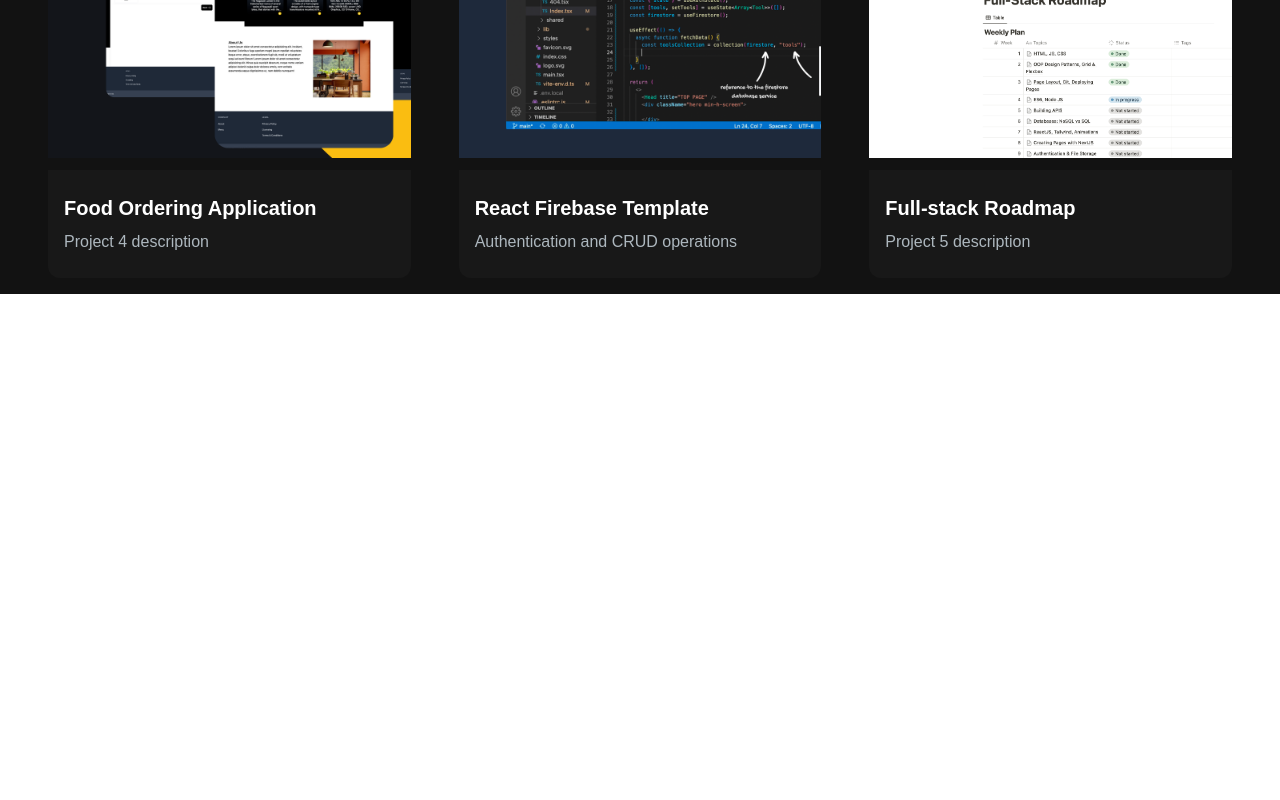
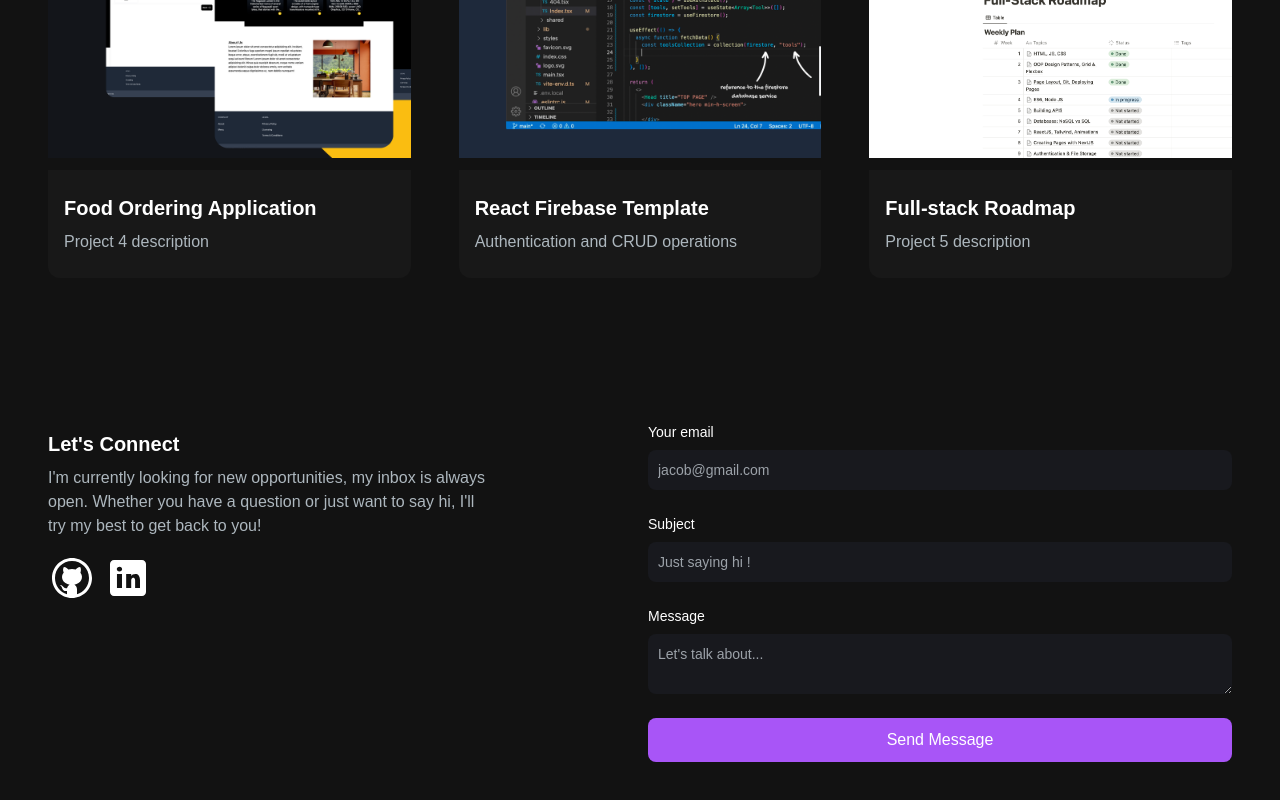
Before and after one commit to adilou42/my-portfolio, a Next.js app: page / in a window 1280 px wide. Shown: the part 1930-2730 px from the top of the page. Before the commit the page ends 2224 px from the top, so only its background shows below. Built offline with nearby package versions, Linux system fonts and the light colour scheme.

Commit message:
🚧 WIP footer

```diff
--- a/app/components/EmailSection.tsx
+++ b/app/components/EmailSection.tsx
@@ -1,10 +1,17 @@
 import React from "react";
+import GithubIcon from "../../public/github-icon.svg";
+import LinkedinIcon from "../../public/linkedin-icon.svg";
+import Link from "next/link";
+import Image from "next/image";
 
 const EmailSection = () => {
   return (
-    <section className="grid md:grid-cols-2 my-12 md:my-12 py-24 gap-4">
-      <div>
-        <h5 className="text-xl font-bold text-white my-2">Let&apos;s Connect</h5>
+    <section className="grid md:grid-cols-2 my-12 md:my-12 py-24 gap-4 relative">
+      <div className="bg-[radial-gradient(ellipse_at_center,_var(--tw-gradient-stops))] from-primary-900 to-transparent rounded-full h-80 w-80 z-0 blur-lg absolute top-3/4 -left-4 transform -translate-x-1/2 -translate-1/2"></div>
+      <div className="z-10">
+        <h5 className="text-xl font-bold text-white my-2">
+          Let&apos;s Connect
+        </h5>
         <p className="text-[#ADB7BE] mb-4 max-w-md">
           {" "}
           I&apos;m currently looking for new opportunities, my inbox is always
@@ -12,7 +19,67 @@ const EmailSection = () => {
           try my best to get back to you!
         </p>
         <div className="socials flex flex-row gap-2">
+          <Link href="github.com">
+            <Image src={GithubIcon} alt="Github Icon" />
+          </Link>
+          <Link href="linkedin.com">
+            <Image src={LinkedinIcon} alt="Linkedin Icon" />
+          </Link>
         </div>
+      </div>
+      <div>
+        <form className="flex flex-col">
+          <div className="mb-6">
+            <label
+              htmlFor="email"
+              className="text-white block mb-2 text-sm font-medium"
+            >
+              Your email
+            </label>
+            <input
+              type="email"
+              id="email"
+              required
+              className="bg-[#18191E] border-[#33353F] placeholder-[#9CA2A9] text-gray-100 text-sm rounded-lg block w-full p-2.5"
+              placeholder="jacob@gmail.com"
+            />
+          </div>
+          <div className="mb-6">
+            <label
+              htmlFor="subject"
+              className="text-white block mb-2 text-sm font-medium"
+            >
+              Subject
+            </label>
+            <input
+              type="text"
+              id="subject"
+              required
+              className="bg-[#18191E] border-[#33353F] placeholder-[#9CA2A9] text-gray-100 text-sm rounded-lg block w-full p-2.5"
+              placeholder="Just saying hi !"
+            />
+          </div>
+          <div className="mb-6">
+            <label
+              htmlFor="message"
+              className="text-white block mb-2 text-sm font-medium"
+            >
+              Message
+            </label>
+            <textarea
+              name="message"
+              id="message"
+              className="bg-[#18191E] border-[#33353F] placeholder-[#9CA2A9] text-gray-100 text-sm rounded-lg block w-full p-2.5"
+              placeholder="Let's talk about..."
+            />
+          </div>
+          <button
+            type="submit"
+            className="bg-purple-500 hover:bg-purple-600 text-white font-medium py-2.5 px-5 rounded-lg w-full"
+          >
+            Send Message
+          </button>
+        </form>
       </div>
     </section>
   );
--- a/app/page.tsx
+++ b/app/page.tsx
@@ -1,4 +1,5 @@
 import AboutSection from "./components/AboutSection";
+import EmailSection from "./components/EmailSection";
 import HeroSection from "./components/HeroSection";
 import Navbar from "./components/Navbar";
 import ProjectsSection from "./components/ProjectsSection";
@@ -11,6 +12,7 @@ export default function Home() {
         <HeroSection />
         <AboutSection />
         <ProjectsSection />
+        <EmailSection />
       </div>
     </main>
   );
```
Also changed, not shown: public/github-icon.svg (added), public/linkedin-icon.svg (added).
